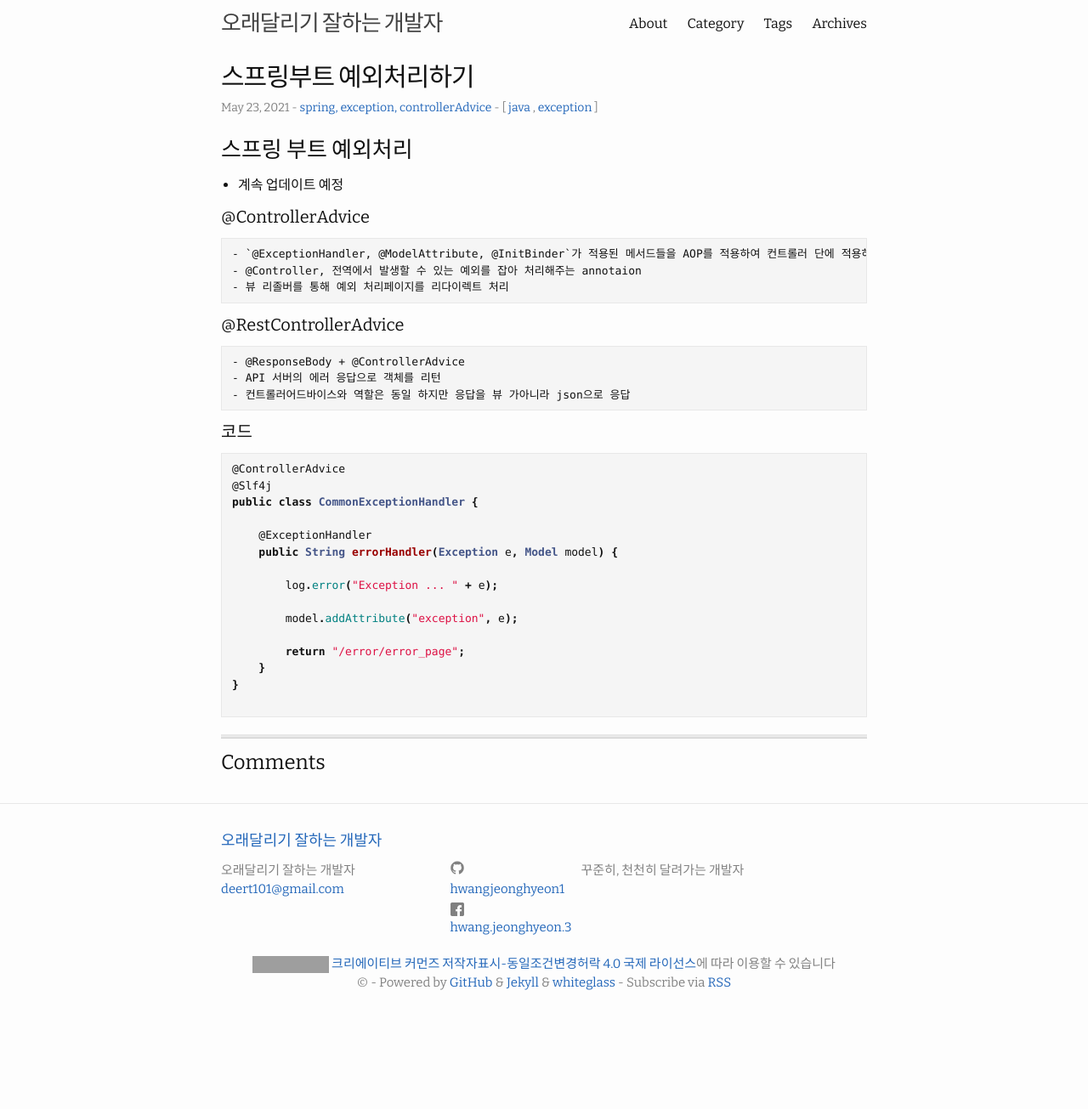
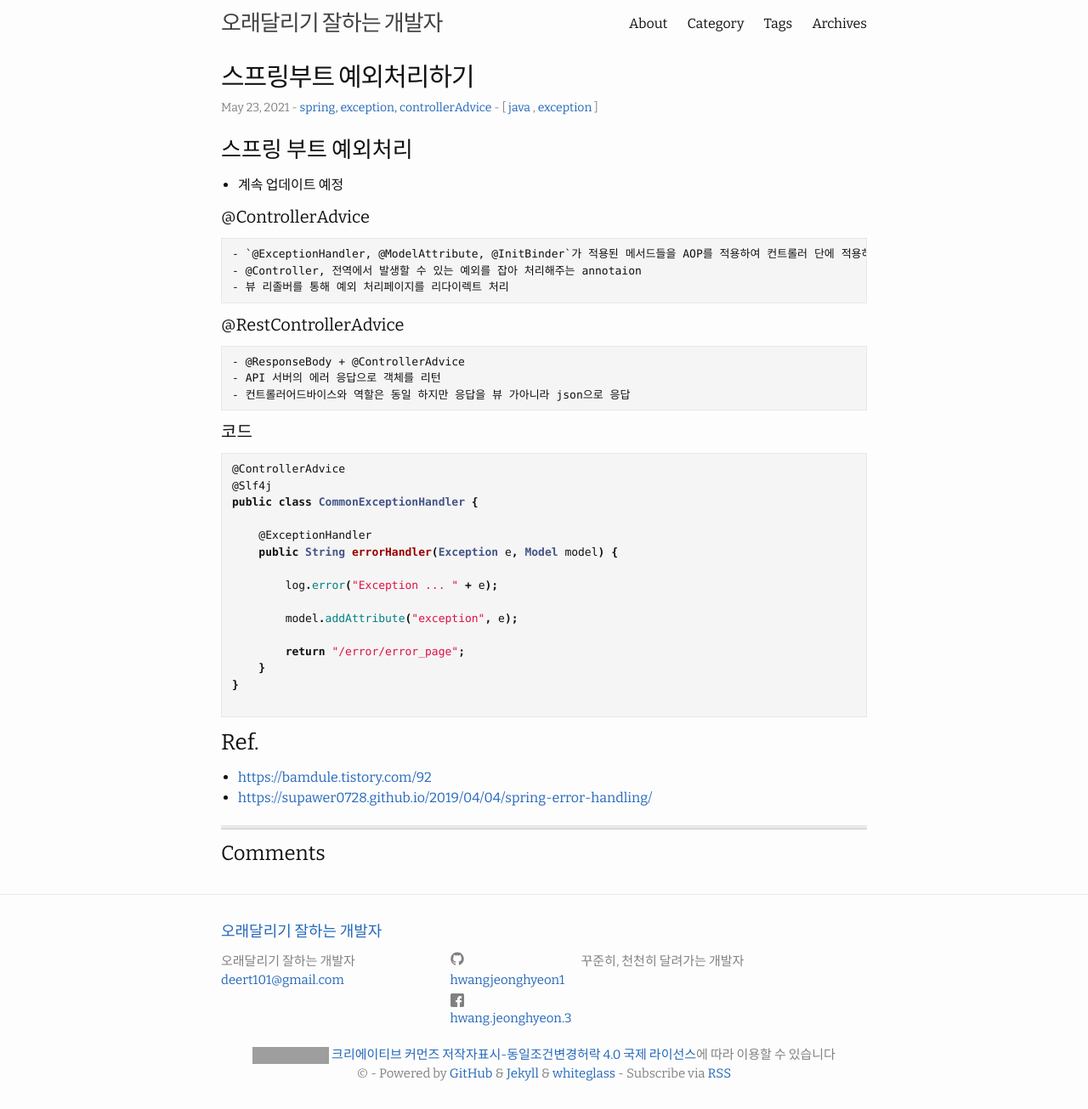
Before and after one commit to HWANGJEONGHYEON1/HWANGJEONGHYEON1.github.io, a Jekyll site: the page built from _posts/2021-05-23-Spring_exception.md, in a window 1280 px wide. Shown: the whole page at 85% size. Built offline with Jekyll 4.4.1, drawn with Linux system fonts in a browser that asks for light colours; comment, search, counter and statistics services are not loaded; before the commit the page ends 1198 px from its top, so only the background shows below that; grey boxes are pictures that could not be loaded.

Commit message:
[refactor] ref참조 추가

````diff
--- a/_posts/2021-05-23-Spring_exception.md
+++ b/_posts/2021-05-23-Spring_exception.md
@@ -39,3 +39,6 @@ public class CommonExceptionHandler {
 }
 
 ```
+### Ref.
+* <https://bamdule.tistory.com/92>
+* <https://supawer0728.github.io/2019/04/04/spring-error-handling/>
````
